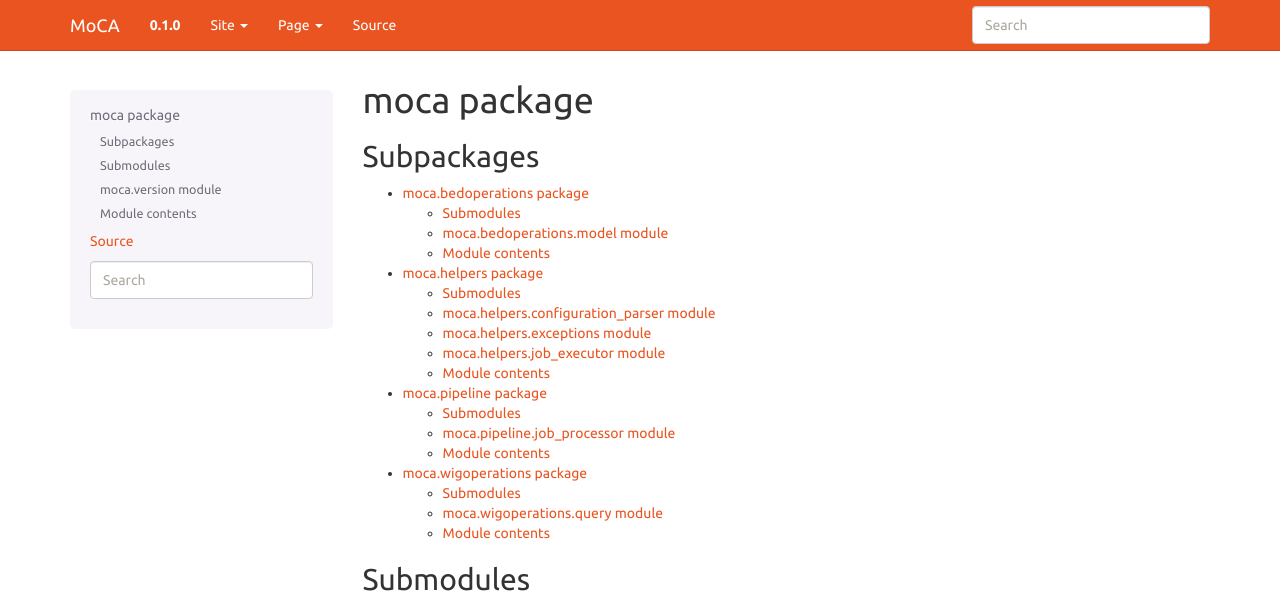
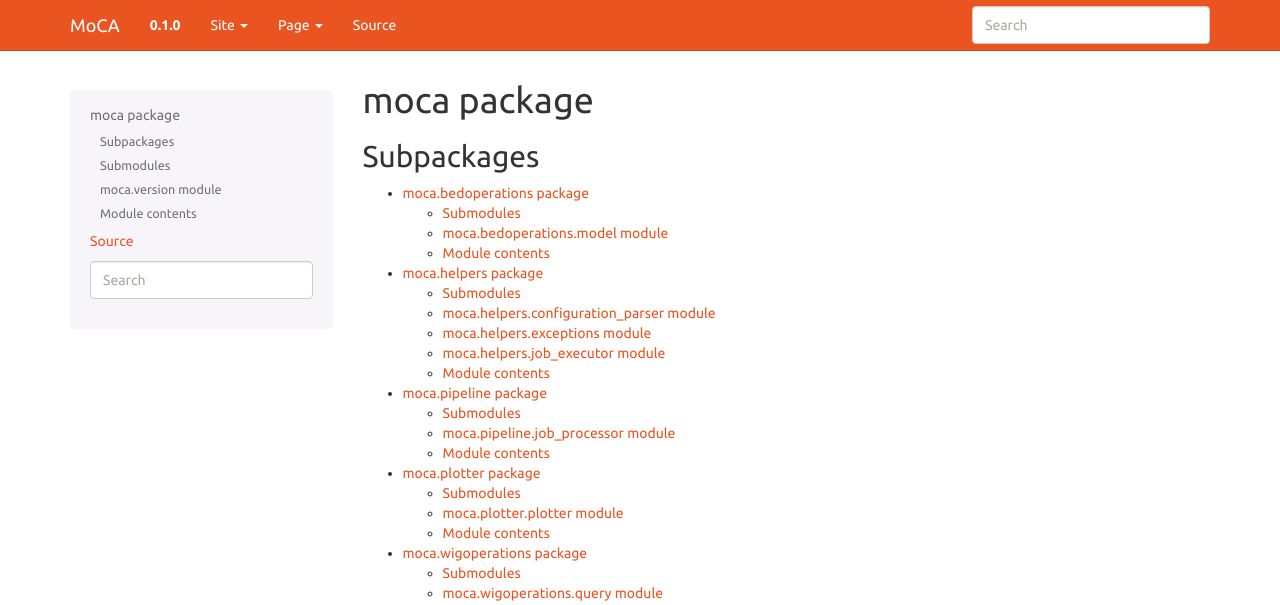
Before and after one commit to saketkc/moca, a Sphinx documentation site: the page built from docs/moca.rst, in a window 1280 px wide and 1063 px high. Shown: the top 605 px of the window. Built offline with Sphinx 7.4.7, drawn with Linux system fonts in a browser that asks for light colours; pages that are not in the unit, such as notebooks, are missing from menus.

Commit message:
Add docs

```diff
--- /dev/null
+++ b/docs/moca.plotter.rst
@@ -0,0 +1,22 @@
+moca.plotter package
+====================
+
+Submodules
+----------
+
+moca.plotter.plotter module
+---------------------------
+
+.. automodule:: moca.plotter.plotter
+    :members:
+    :undoc-members:
+    :show-inheritance:
+
+
+Module contents
+---------------
+
+.. automodule:: moca.plotter
+    :members:
+    :undoc-members:
+    :show-inheritance:
--- a/docs/moca.rst
+++ b/docs/moca.rst
@@ -7,6 +7,7 @@ Subpackages
 .. toctree::
 
     moca.bedoperations
+    moca.encode
     moca.helpers
     moca.pipeline
     moca.plotter
```
